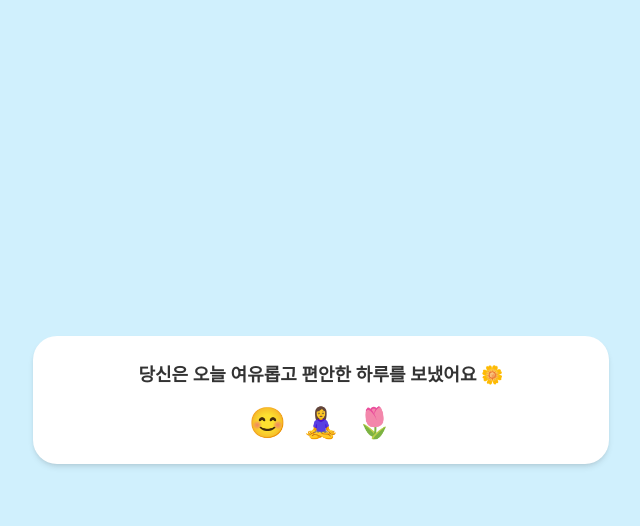
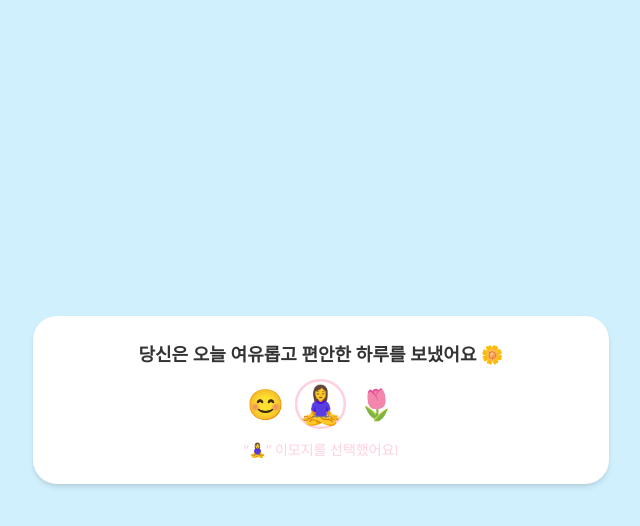
Before and after one commit to durumi922/ai-diary-app, a React (Vite) app: page / in a window 1280 px wide. Both pictures are taken after a click on the button "🧘‍♀️". Shown: the top 526 px of the page, without its empty margins (319-959 px from the left). Built offline with nearby package versions, Linux system fonts and the light colour scheme.

Commit message:
✨ 감정 분석 결과 - 감정 선택 애니메이션 추가

```diff
--- a/src/components/EmotionResult.tsx
+++ b/src/components/EmotionResult.tsx
@@ -1,4 +1,5 @@
-// src/components/EmotionResult.tsx
+import { useState } from "react";
+
 type EmotionResultProps = {
   emotionText: string;
   emojis: string[];
@@ -6,6 +7,8 @@ type EmotionResultProps = {
 };
 
 export default function EmotionResult({ emotionText, emojis, onSelect }: EmotionResultProps) {
+  const [selected, setSelected] = useState<string | null>(null);
+
   return (
     <div className="bg-white rounded-2xl p-6 shadow-md max-w-xl w-full mx-auto text-center">
       <p className="text-lg font-semibold mb-4">{emotionText}</p>
@@ -13,13 +16,24 @@ export default function EmotionResult({ emotionText, emojis, onSelect }: Emotion
         {emojis.map((emoji, idx) => (
           <button
             key={idx}
-            className="text-3xl hover:scale-110 transition-transform"
-            onClick={() => onSelect(emoji)}
+            onClick={() => {
+              setSelected(emoji);
+              onSelect(emoji);
+            }}
+            className={`
+              text-3xl transition-transform duration-200
+              ${selected === emoji ? "scale-125 border-2 border-pastelPink rounded-full" : "hover:scale-110"}
+            `}
           >
             {emoji}
           </button>
         ))}
       </div>
+      {selected && (
+        <p className="mt-4 text-sm text-pastelPink transition-opacity animate-fade-in">
+          “{selected}” 이모지를 선택했어요!
+        </p>
+      )}
     </div>
   );
 }
--- a/tailwind.config.js
+++ b/tailwind.config.js
@@ -6,6 +6,8 @@ export default {
   ],
   theme: {
     extend: {
+
+      //사용자 정의 색상 추가
       colors: {
         pastelPink: "#FFD1DC",
         pastelMint: "#C4FCEF",
@@ -16,6 +18,19 @@ export default {
       borderRadius: {
         '2xl': '1.5rem',
       },
+
+      /* EmotionResult.tsx 애니메이션 추가 */
+      keyframes: {
+      'fade-in': {
+        from: { opacity: '0' },
+        to: { opacity: '1' },
+      },
+      },
+      animation: {
+        'fade-in': 'fade-in 0.5s ease-out forwards',
+      },
+
+
     },
   },
   plugins: [],
```
